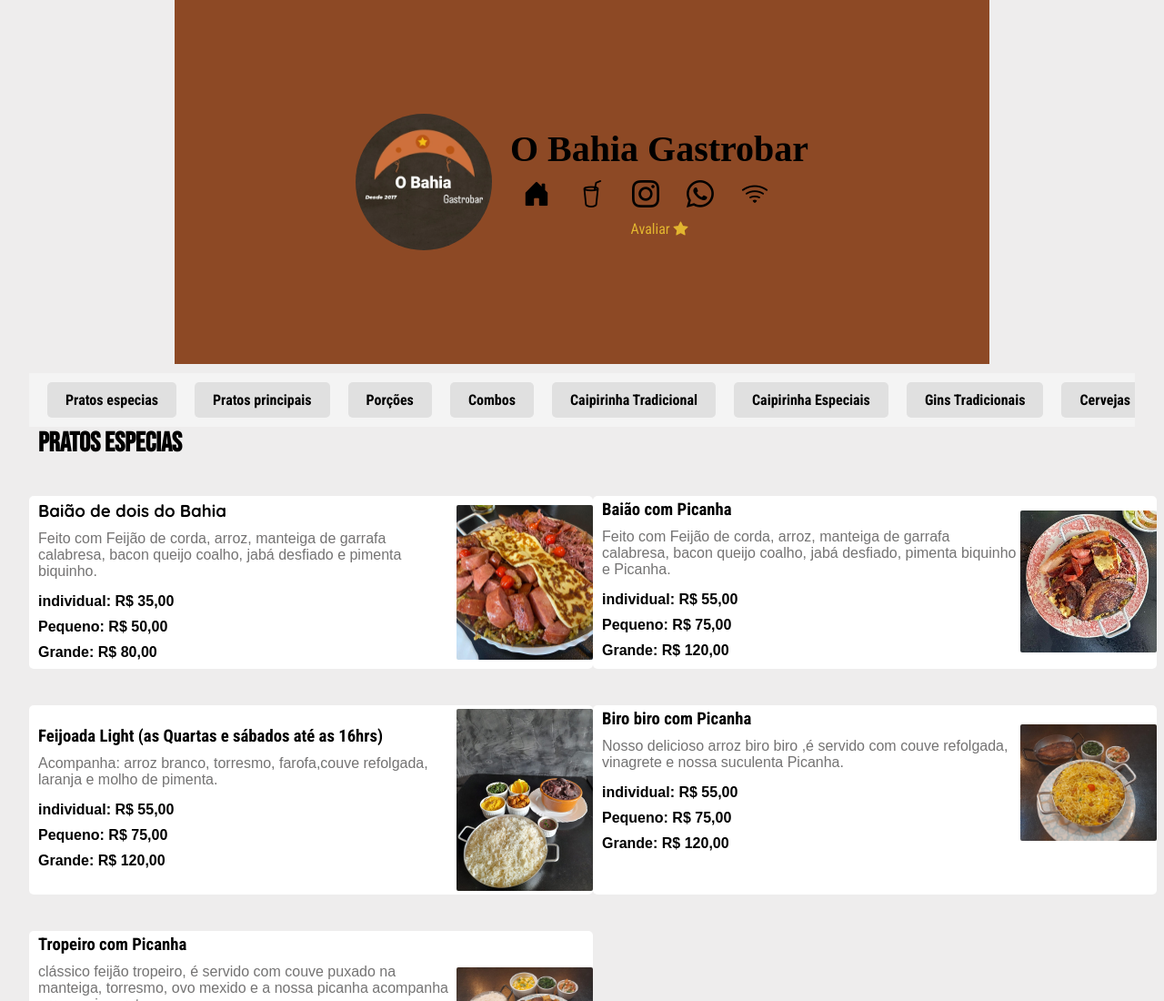
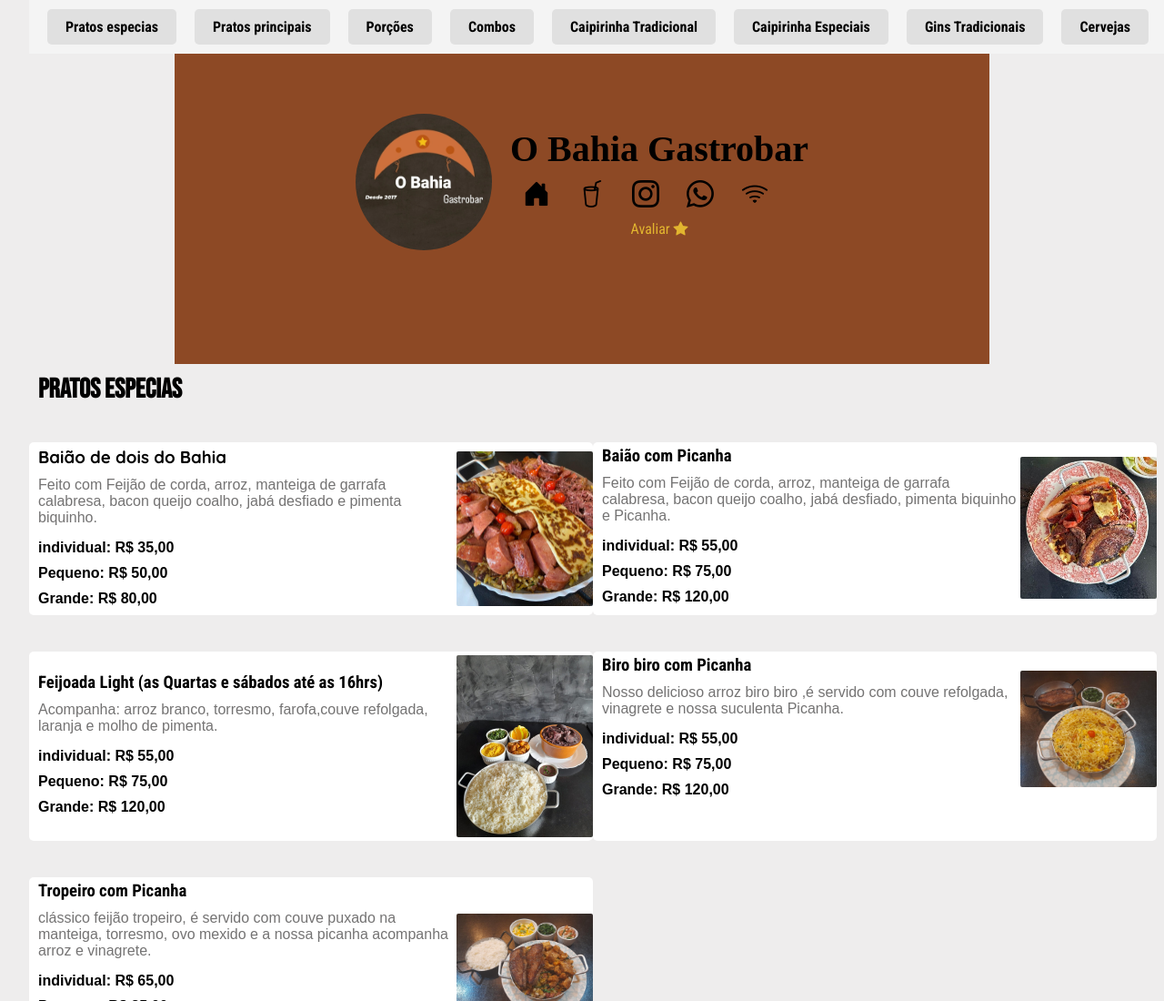
Before and after one commit to Matheus-sp12/oBahiaGastrobar, a website: page index.html in a window 1280 px wide. Shown: the top 1100 px of the page at 91% size. Drawn offline with nearby package versions, Linux system fonts and the light colour scheme.

Commit message:
teste do navbar

```diff
--- a/src/styles/main.scss
+++ b/src/styles/main.scss
@@ -185,3 +185,9 @@
     max-width: 300px;
     position: absolute;
 }
+
+nav {
+    position: fixed;
+    top: 0;
+    background-color: transparent;
+}
```
Also changed, not shown: build/main.css, 1 other file.
